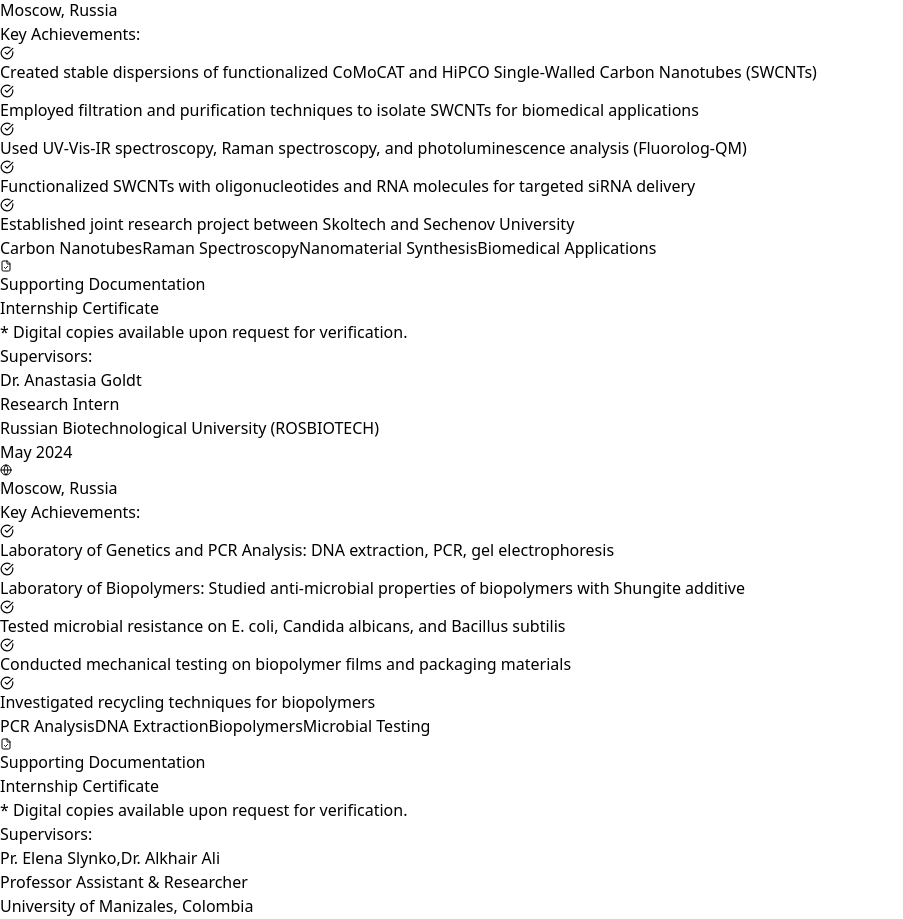
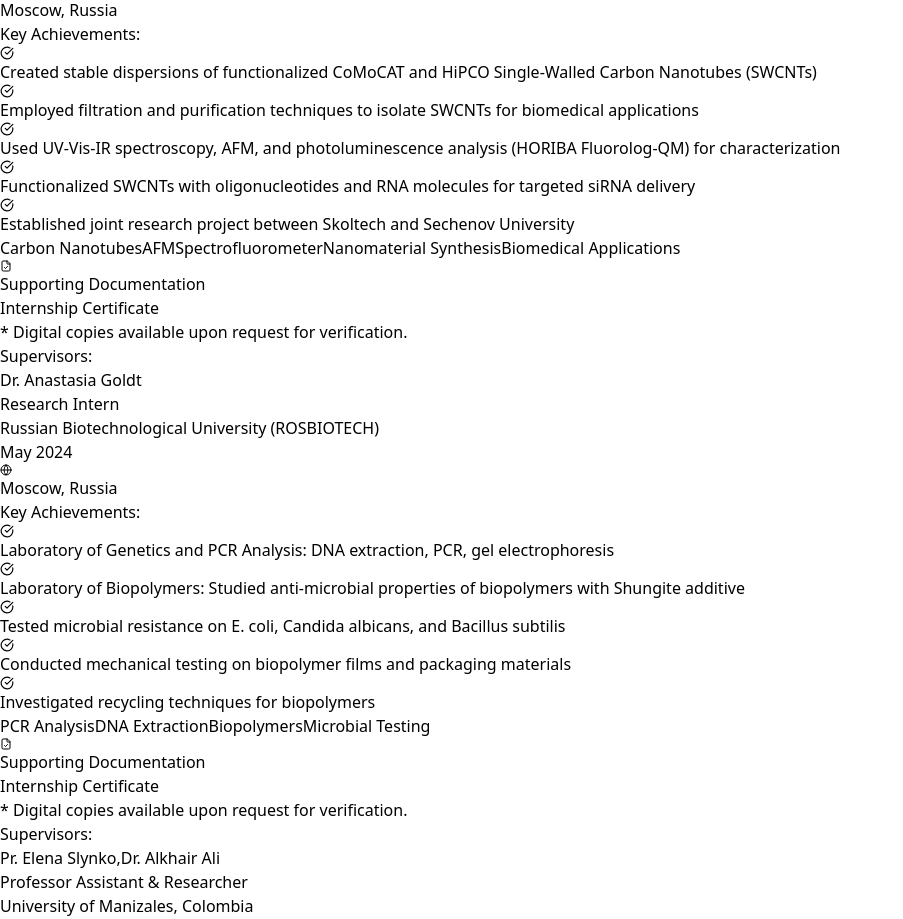
Before and after one commit to Hich00b/my-public-portfolio, a React (Vite) app: page / in a window 1280 px wide. Shown: the part 6410-7329 px from the top of the page, without its empty margins (0-903 px from the left). Built offline with nearby package versions, Linux system fonts and the light colour scheme.

Commit message:
Correct skills on Skoltech internship

```diff
--- a/src/App.jsx
+++ b/src/App.jsx
@@ -103,11 +103,11 @@
     achievements: [
       "Created stable dispersions of functionalized CoMoCAT and HiPCO Single-Walled Carbon Nanotubes (SWCNTs)",
       "Employed filtration and purification techniques to isolate SWCNTs for biomedical applications",
-      "Used UV-Vis-IR spectroscopy, Raman spectroscopy, and photoluminescence analysis (Fluorolog-QM)",
+      "Used UV-Vis-IR spectroscopy, AFM, and photoluminescence analysis (HORIBA Fluorolog-QM) for characterization",
       "Functionalized SWCNTs with oligonucleotides and RNA molecules for targeted siRNA delivery",
       "Established joint research project between Skoltech and Sechenov University"
     ],
-    skills: ["Carbon Nanotubes", "Raman Spectroscopy", "Nanomaterial Synthesis", "Biomedical Applications"],
+    skills: ["Carbon Nanotubes", "AFM", "Spectrofluorometer", "Nanomaterial Synthesis", "Biomedical Applications"],
     documents: [{ name: "Internship Certificate", type: "Certificate" }]
   },
   {
```
